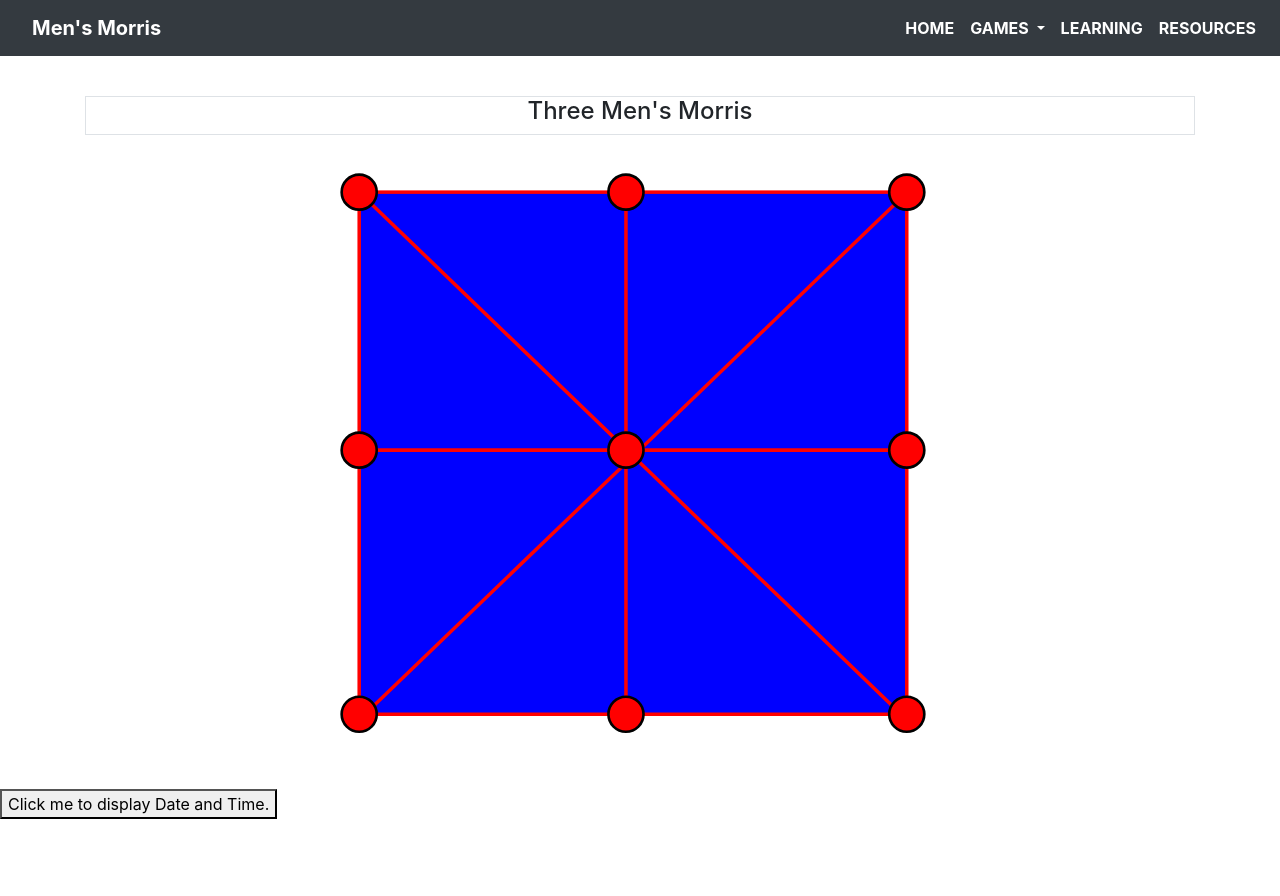
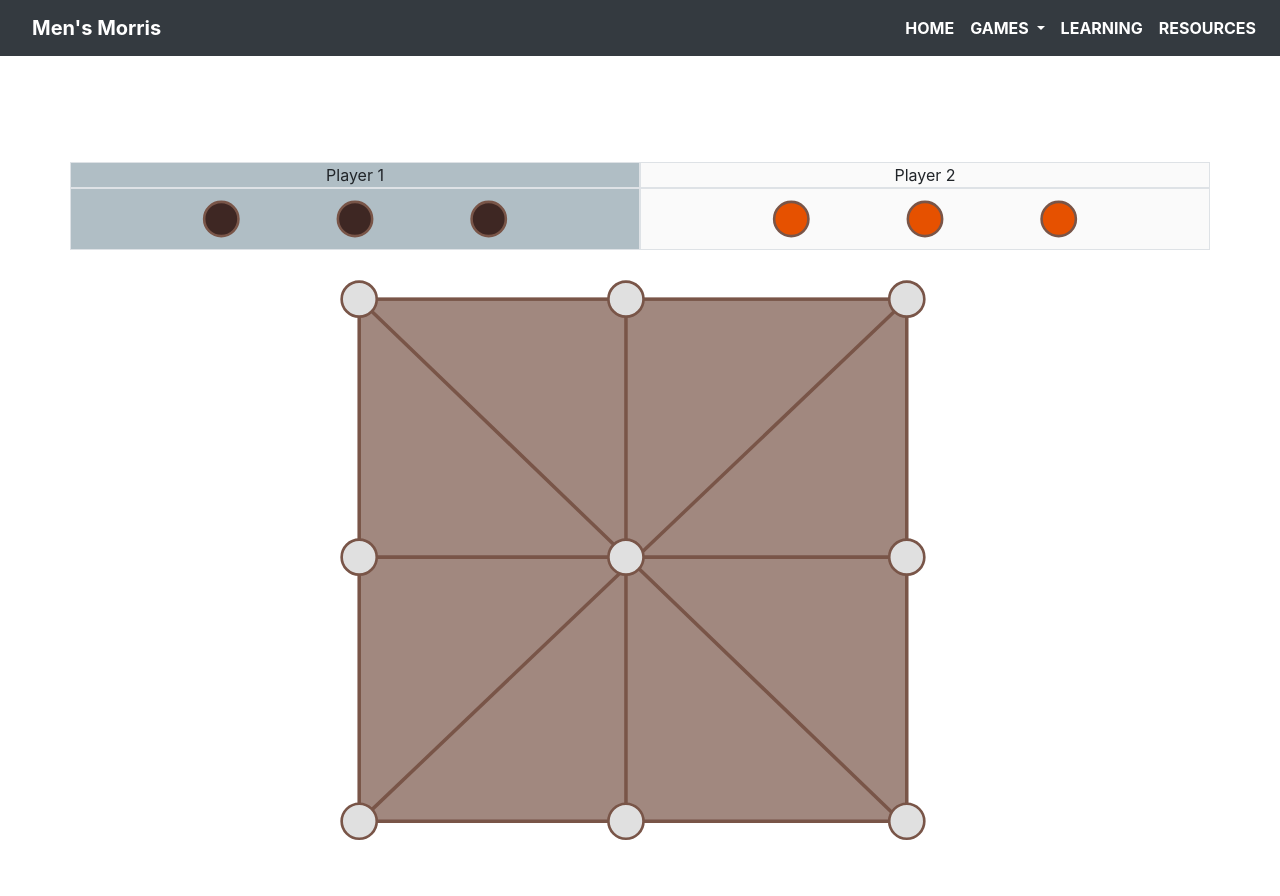
Before and after one commit to vaughn808/Flask-Games, a Flask app: page /games/mens_morris in a window 1280 px wide. Before the commit the page ends 819 px from the top, so only its background shows below. Run offline with Flask 2, Linux system fonts and the light colour scheme; some libraries are stand-ins or nearby versions.

Commit message:
updated game board added logic

```diff
--- a/static/css/mens-morris.css
+++ b/static/css/mens-morris.css
@@ -1,40 +1,49 @@
-.test {
-  width: 70px;
-  height: 70px;
-  background-color: yellow;
-}
-
 @media only screen and (min-width: 600px) {
-    .token {
-        height: 100px;
+    #token {
+      width: 65%;
     }
-    .horizontal {
-    display: inline-block;
-    width: 100px;
-    border-top: 6px solid green;
-}
-svg {
-  width: 65%;
-}
 }
 
 /* Small devices (portrait tablets and large phones, 600px and up) */
 @media only screen and (max-width: 600px) {
-    .token {
-        height: 50px;
+    #token {
+      width: 90%;
     }
-    .horizontal {
-    display: inline-block;
-    width: 50px;
-    border-top: 6px solid green;
-}
-svg {
-  width: 90%;
-}
 }
 
+rect {
+    fill: #a1887f;
+    stroke-width: 4;
+    stroke: #795548;
+}
 
-.vl {
-  border-left: 6px solid green;
-  height: 100px;
+line {
+    stroke: #795548;
+    stroke-width: 4
 }
+
+circle {
+stroke: #795548;
+stroke-width: 3;
+fill: #e0e0e0;
+}
+
+.token-circle:hover {
+    fill: #ffff00 !important;
+}
+
+.current-turn1 {
+    background-color: #b0bec5;
+}
+
+.current-turn2 {
+    background-color: #fafafa;
+}
+
+.player1 {
+    fill: #3e2723;
+}
+
+.player2 {
+    fill: #e65100;
+}
--- /dev/null
+++ b/static/js/mens-morris.js
@@ -0,0 +1,116 @@
+var current_turn = 1;
+var board = {circle1:"NA",
+             circle2:"NA",
+             circle3:"NA",
+             circle4:"NA",
+             circle5:"NA",
+             circle6:"NA",
+             circle7:"NA",
+             circle8:"NA",
+             circle9:"NA"};
+var player_turn = {player1: 0,
+                   player2: 0
+                  };
+
+function error_message(someMessage) {
+  //var element = document.getElementById("error-message");
+  //element.style.visible = "hidden";
+  //element.style.maxHeight = "10%";
+  console.log('Error message ',document.getElementById("errorModal").getAttribute('data-modal'));
+  document.getElementById("errorModal").setAttribute('data-modal','modal');
+   console.log('Error message 2 ',document.getElementById("errorModal").getAttribute('data-modal'));
+  //document.getElementById("alert-message").innerHTML = someMessage;
+  //element.classList.add("visible");
+}
+
+function colorChange(circleName) {
+    if (current_turn === 1 ) {
+        if (player_turn["player1"] < 3){
+            document.getElementById(circleName).style.fill = "#3e2723";
+            this.crossToken("player1")
+        } else {
+            if (board[circleName] === 1){
+                console.log('you can move this piece')
+                this.checkWinner(1);
+            } else {
+                console.log('this square ',board[circleName]);
+                this.error_message("You must select one of your tokens and move to a unused location");
+                return;
+            }
+        }
+
+        current_turn = 2;
+        board[circleName] = 1;
+
+    } else {
+        if (player_turn["player2"] < 3){
+            document.getElementById(circleName).style.fill = "#e65100";
+            this.crossToken("player2")
+        } else {
+            this.checkWinner(2);
+        }
+
+        current_turn = 1;
+        board[circleName] = 2;
+
+    }
+
+    this.playerChange();
+
+ }
+
+ function crossToken(setTurn) {
+    player_turn[setTurn]++;
+    console.log('player 1 ', player_turn["player1"])
+    console.log('player 2 ', player_turn["player2"])
+ }
+
+ function playerChange() {
+    var p1 = ['p1','p1-token'];
+    var p2 = ['p2','p2-token'];
+    var t1 = ['turn10', 'turn11', 'turn12'];
+    var t2 = ['turn20', 'turn21', 'turn22'];
+    var setColor = ['#fafafa', '#b0bec5']
+
+    var i
+    for (i = 0; i < p1.length; i++) {
+        document.getElementById(p1[i]).style.backgroundColor = setColor[Math.abs(current_turn - 2)];
+        document.getElementById(p2[i]).style.backgroundColor = setColor[current_turn - 1];
+    }
+
+    for (var t = 0; t < t1.length; t++) {
+        if (current_turn === 2 ) {
+            if (document.getElementById(t1[t]).style.display === "none") {
+                document.getElementById(t1[t]).style.display = "block"
+                break;
+            }
+        } else {
+            if (document.getElementById(t2[t]).style.display === "none") {
+                document.getElementById(t2[t]).style.display = "block"
+                break;
+            }
+        }
+    }
+ }
+
+ function checkWinner(player) {
+    //Object.keys(board).forEach(key => {
+    //  let value = board[key];
+    //});
+    if ((board["circle1"]=== player && board["circle2"]=== player && board["circle3"]=== player) ||
+        (board["circle4"]=== player && board["circle5"]=== player && board["circle6"]=== player) ||
+        (board["circle7"]=== player && board["circle8"]=== player && board["circle9"]=== player)) {
+         console.log("You won")
+    }
+
+    if ((board["circle1"]=== player && board["circle5"]=== player && board["circle9"]=== player) ||
+        (board["circle3"]=== player && board["circle5"]=== player && board["circle7"]=== player) ) {
+         console.log("You won")
+    }
+
+   if ((board["circle1"]=== player && board["circle4"]=== player && board["circle7"]=== player) ||
+       (board["circle2"]=== player && board["circle5"]=== player && board["circle8"]=== player) ||
+       (board["circle3"]=== player && board["circle6"]=== player && board["circle9"]=== player)) {
+        console.log("You won")
+    }
+ }
--- a/templates/layout.html
+++ b/templates/layout.html
@@ -89,7 +89,6 @@
     <script src="https://code.jquery.com/jquery-3.4.1.slim.min.js" integrity="sha384-J6qa4849blE2+poT4WnyKhv5vZF5SrPo0iEjwBvKU7imGFAV0wwj1yYfoRSJoZ+n" crossorigin="anonymous"></script>
     <script src="https://cdn.jsdelivr.net/npm/popper.js@1.16.0/dist/umd/popper.min.js" integrity="sha384-Q6E9RHvbIyZFJoft+2mJbHaEWldlvI9IOYy5n3zV9zzTtmI3UksdQRVvoxMfooAo" crossorigin="anonymous"></script>
     <script src="https://stackpath.bootstrapcdn.com/bootstrap/4.4.1/js/bootstrap.min.js" integrity="sha384-wfSDF2E50Y2D1uUdj0O3uMBJnjuUD4Ih7YwaYd1iqfktj0Uod8GCExl3Og8ifwB6" crossorigin="anonymous"></script>
-    <script src="{{ url_for('static', filename='js/layout.js') }}"></script>
-    {% block script %}{% endblock script %}
+    {% block js_script %}{% endblock js_script %}
   </body>
 </html>
--- a/templates/mens-morris.html
+++ b/templates/mens-morris.html
@@ -3,44 +3,94 @@
     <link rel="stylesheet" type="text/css" href="{{ url_for('static', filename='css/mens-morris.css') }}">
 {% endblock css_page %}
 {% block body %}
+<div class="container mt-3">
+  <!-- Modal -->
+<div class="modal fade" id="errorModal" tabindex="-1" role="dialog" aria-labelledby="exampleModalLabel">
+  <div class="modal-dialog" role="document">
+    <div class="modal-content">
+      <div class="modal-header">
+        <h5 class="modal-title" id="exampleModalLabel">Modal title</h5>
+        <button type="button" class="close" data-dismiss="modal" aria-label="Close">
+          <span aria-hidden="true">&times;</span>
+        </button>
+      </div>
+      <div class="modal-body">
+        ...
+      </div>
+      <div class="modal-footer">
+        <button type="button" class="btn btn-secondary" data-dismiss="modal">Close</button>
+        <button type="button" class="btn btn-primary">Save changes</button>
+      </div>
+    </div>
+  </div>
+</div>
 
-<div class="container pt-5 mt-5" width="800" height="700">
-    <div class="col-12 border text-center">
-        <p class="h4">Three Men's Morris</p>
+</div>
+
+<div class="container pt-5 mt-5 text-center">
+    <div id="error-message" class="row container-fluid invisible">
+        <div id="alert-message" class="alert alert-danger col-12">
+          You must select one of your tokens and move to a unused location
+        </div>
     </div>
-    <div class="col-12 pt-1 mt-1 pb-3 mb-3 text-center">
-        <svg class="img-fluid" viewBox="0 0 800 700" >
+    <div class="row">
+        <div id="p1" class="col-6 border current-turn1">
+            Player 1
+        </div>
+        <div id="p2" class="col-6 border current-turn2">
+            Player 2
+        </div>
+    </div>
+</div>
+<div class="container">
+    <div class="row">
+        <div id="p1-token" class="col-6 border text-center current-turn1">
+            <svg class="img-fluid" viewBox="0 0 390 70" width="400" height="60">
+                <circle class="player1" id="player11" cx="10%" cy="50%" r="20" />
+                <line style="display:none;" id="turn10" x1="14%" y1="85%" x2="6%" y2="18%" />
+                <circle class="player1" id="player12" cx="50%" cy="50%" r="20" />
+                <line style="display:none;" id="turn11" x1="55%" y1="85%" x2="45%" y2="18%" />
+                <circle class="player1" id="player13" cx="90%" cy="50%" r="20" />
+                <line style="display:none;" id="turn12" x1="95%" y1="85%" x2="85%" y2="18%" />
+            </svg>
+        </div>
+        <div id="p2-token" class="col-6 border text-center current-turn2">
+            <svg class="img-fluid" viewBox="0 0 390 70" width="400" height="60">
+                <circle class="player2" id="player21" cx="10%" cy="50%" r="20" />
+                <line style="display:none;" id="turn20" x1="14%" y1="85%" x2="6%" y2="18%" />
+                <circle class="player2" id="player22" cx="50%" cy="50%" r="20" />
+                <line style="display:none;" id="turn21" x1="55%" y1="85%" x2="45%" y2="18%" />
+                <circle class="player2" id="player23" cx="90%" cy="50%" r="20" />
+                <line style="display:none;" id="turn22" x1="95%" y1="85%" x2="85%" y2="18%" />
+            </svg>
+        </div>
+    </div>
+</div>
+<div class="container" width="800" height="700">
+    <div class="col-12 pb-3 mb-3 text-center">
+        <svg id="token" class="img-fluid" viewBox="0 0 800 700" >
 
-            <rect x="10%" y="8%" width="78%" height="85%" style="fill:rgb(0,0,255);stroke-width:4;stroke:rgb(255,0,0)" />
+            <rect x="10%" y="8%" width="78%" height="85%" />
 
-            <line x1="89%" y1="50%" x2="10%" y2="50%" style="stroke:rgb(255,0,0);stroke-width:4" />
-            <line x1="9%" y1="95%" x2="89%" y2="7%" style="stroke:rgb(255,0,0);stroke-width:4" />
-            <line x1="10%" y1="8%" x2="89%" y2="95%" style="stroke:rgb(255,0,0);stroke-width:4" />
-            <line x1="48%" y1="6%" x2="48%" y2="95%" style="stroke:rgb(255,0,0);stroke-width:4" />
-            <circle id="circle1" cx="10%" cy="8%" r="20" stroke="black" stroke-width="3" fill="red" onclick=colorChange("circle1") />
-            <circle id="circle2" cx="48%" cy="8%" r="20" stroke="black" stroke-width="3" fill="red" />
-            <circle id="circle3" cx="88%" cy="8%" r="20" stroke="black" stroke-width="3" fill="red" />
-            <circle id="circle4" cx="10%" cy="50%" r="20" stroke="black" stroke-width="3" fill="red" />
-            <circle id="circle5" cx="48%" cy="50%" r="20" stroke="black" stroke-width="3" fill="red" />
-            <circle id="circle6" cx="88%" cy="50%" r="20" stroke="black" stroke-width="3" fill="red" />
-            <circle id="circle7" cx="10%" cy="93%" r="20" stroke="black" stroke-width="3" fill="red" />
-            <circle id="circle8" cx="48%" cy="93%" r="20" stroke="black" stroke-width="3" fill="red" />
-            <circle id="circle9" cx="88%" cy="93%" r="20" stroke="black" stroke-width="3" fill="red" />
+            <line x1="89%" y1="50%" x2="10%" y2="50%" />
+            <line x1="11%" y1="92%" x2="89%" y2="7%" />
+            <line x1="10%" y1="8%" x2="89%" y2="95%" />
+            <line x1="48%" y1="6%" x2="48%" y2="95%" />
+
+            <circle class="token-circle" id="circle1" cx="10%" cy="8%" r="20" onclick="colorChange(this.id)" />
+            <circle class="token-circle" id="circle2" cx="48%" cy="8%" r="20" onclick="colorChange(this.id)" />
+            <circle class="token-circle" id="circle3" cx="88%" cy="8%" r="20" onclick="colorChange(this.id)" />
+            <circle class="token-circle" id="circle4" cx="10%" cy="50%" r="20" onclick="colorChange(this.id)" />
+            <circle class="token-circle" id="circle5" cx="48%" cy="50%" r="20" onclick="colorChange(this.id)" />
+            <circle class="token-circle" id="circle6" cx="88%" cy="50%" r="20" onclick="colorChange(this.id)" />
+            <circle class="token-circle" id="circle7" cx="10%" cy="93%" r="20" onclick="colorChange(this.id)" />
+            <circle class="token-circle" id="circle8" cx="48%" cy="93%" r="20" onclick="colorChange(this.id)" />
+            <circle class="token-circle" id="circle9" cx="88%" cy="93%" r="20" onclick="colorChange(this.id)" />
             Sorry, your browser does not support inline SVG.
         </svg>
     </div>
 </div>
-
-<button type="button"
-onclick=colorChange("circle1")>
-Click me to display Date and Time.</button>
-
-<p id="demo"></p>
-{% block script %}
-<script>
-    function colorChange(circleName) {
-    document.getElementById(circleName).style.fill = "blue"
-    }
-</script>
-{% endblock script %}
+{% block js_script %}
+     <script src="{{ url_for('static', filename='js/mens-morris.js') }}" type="text/javascript"></script>
+{% endblock js_script %}
 {% endblock body %}
```
